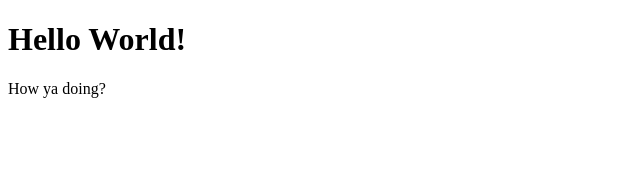
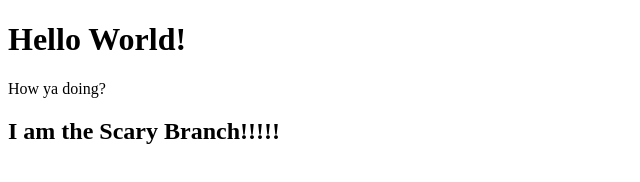
Before and after one commit to johnrad/frc4638_VSgit, a plain HTML site: page index.html in a window 1280 px wide. Shown: the whole page, without its empty margins (0-640 px from the left). Drawn offline with Linux system fonts and the light colour scheme.

Commit message:
Scary Branch text

```diff
--- a/index.html
+++ b/index.html
@@ -9,5 +9,6 @@
 <body>
     <h1>Hello World!</h1>
     <P>How ya doing?</P>
+    <h2>I am the Scary Branch!!!!!</h2>
 </body>
 </html>
```
